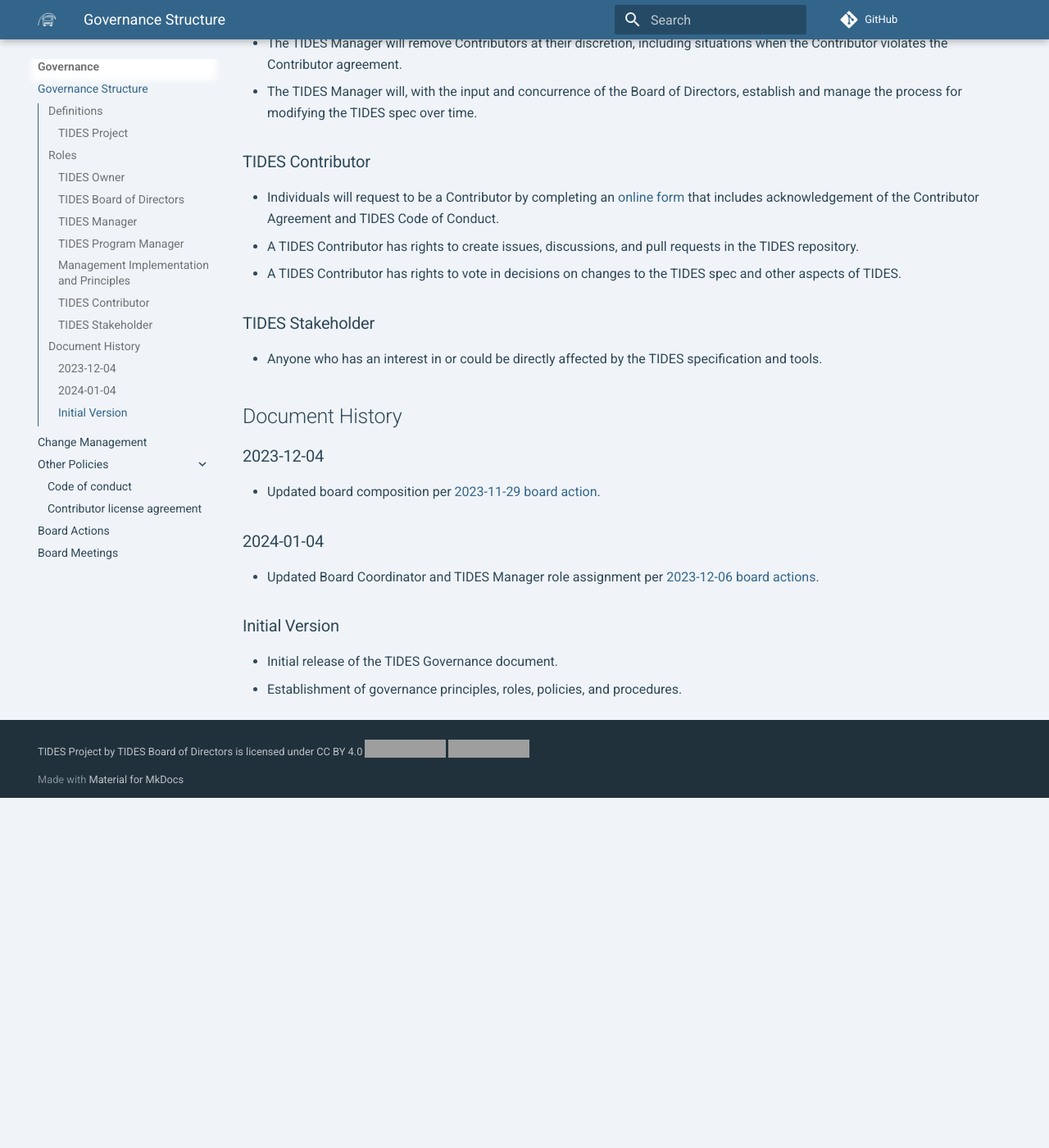
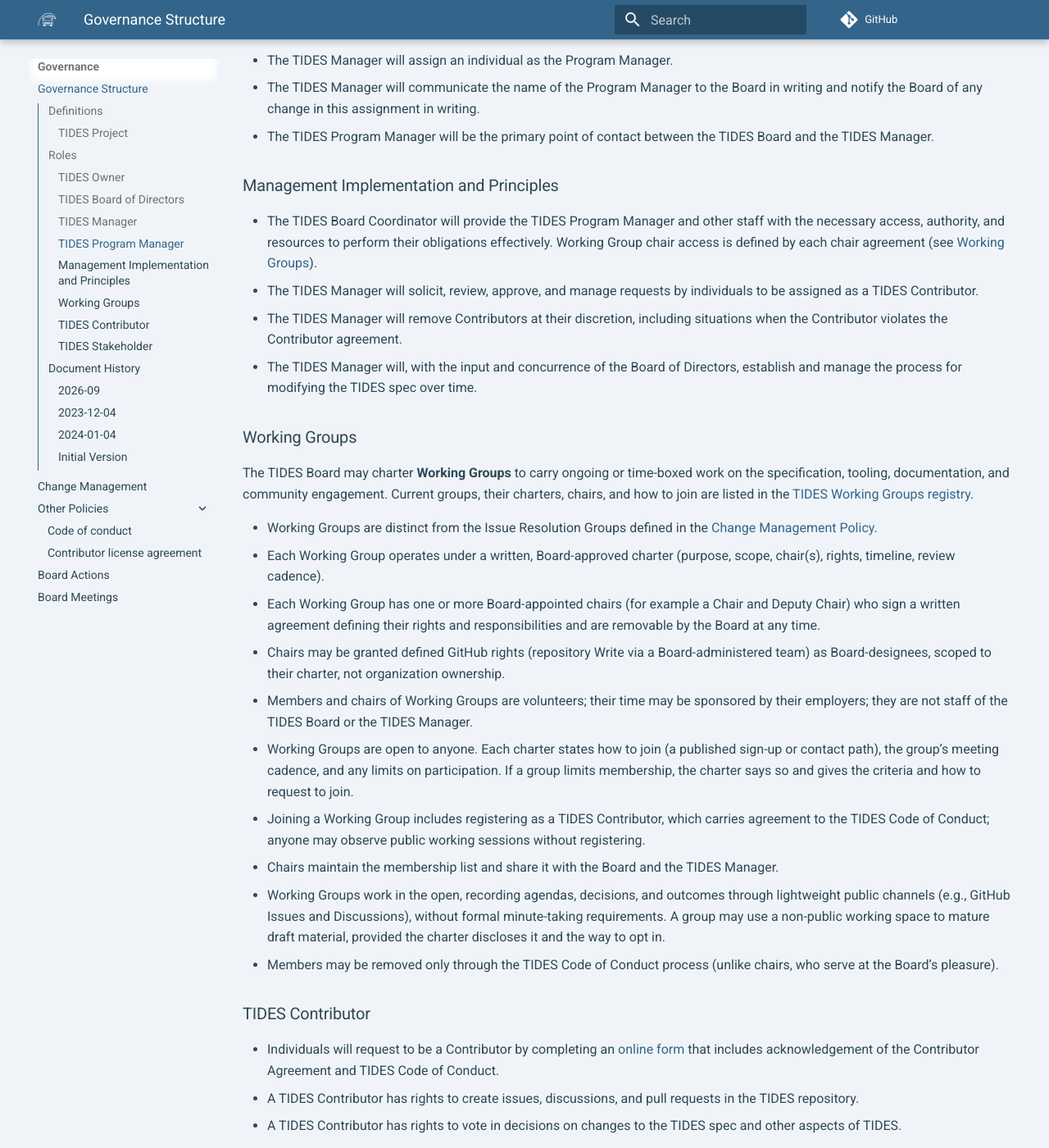
Before and after one commit to gtfs-zone/TIDES, an MkDocs documentation site: the page built from docs/governance.md, in a window 1280 px wide and 1400 px high, scrolled down 3252 px. Shown: the whole window at 82% size. Built offline with MkDocs 1.6.1 and Material for MkDocs 9.7.7, drawn with Linux system fonts in a browser that asks for light colours; nearby versions of some CDN libraries; comment, search, counter and statistics services are not loaded; the version menu is left out; before the commit the page ends 4225 px from its top, so only the background shows below that; some of the changed text lies outside the part shown; grey boxes are pictures that could not be loaded.

Commit message:
docs: update governance roles, board cadence, and add working groups section per 2026-08-27 board approval

```diff
--- a/docs/governance.md
+++ b/docs/governance.md
@@ -4,10 +4,11 @@ Governance of the TIDES Project is achieved through the definition and filling o
 
 | **Role** | **Who** |
 | -------- | ----- |
-| [TIDES Board](#tides-board-of-directors) | <ul><li>[Michael Eichler](https://github.com/planitmichael), [Washington Metropolitan Area Transit Authority](https://hwww.wmata.com/)</li><li>[Evan Siroky](https://github.com/evansiroky), [Caltrans](https://dot.ca.gov)</li><li>[John Levin](https://github.com/jlstpaul)</li><li>[Elizabeth Sall](https://github.com/e-lo), [UrbanLabs LLC](https://urbanlabs.io)</li><li>[Gabriel Sánchez Martinez](https://github.com/gabriel-korbato), [Korbato](https://korbato.com/)</li></ul> |
+| [TIDES Board](#tides-board-of-directors) | <ul><li>[Michael Eichler](https://github.com/planitmichael), retired (formerly [Washington Metropolitan Area Transit Authority](https://www.wmata.com/))</li><li>[Evan Siroky](https://github.com/evansiroky), [Caltrans](https://dot.ca.gov)</li><li>[John Levin](https://github.com/jlstpaul)</li><li>[Elizabeth Sall](https://github.com/e-lo), [UrbanLabs LLC](https://urbanlabs.io)</li><li>[Gabriel Sánchez Martinez](https://github.com/gabriel-korbato), [Korbato](https://korbato.com/)</li></ul> |
 | [TIDES Board Coordinator](#board-coordinator) | [John Levin](https://github.com/jlstpaul) |
 | [TIDES Manager](#tides-manager) | [MobilityData](https://mobilitydata.org) |
-| [TIDES Program Manager](#tides-program-manager) | [Christopher Yamas](https://github.com/chrisyamas), MobilityData Contractor |
+| [TIDES Program Manager](#tides-program-manager) | [Carl Fredlund](https://github.com/carlfredl), [MobilityData](https://mobilitydata.org) |
+| [Working Groups](#working-groups) | Chartered by the TIDES Board. Current groups, their charters, chairs, and how to join are listed in the [TIDES Working Groups registry](governance/working-groups.md). |
 | [TIDES Contributor](#tides-contributor) | [List of Contributors](development.md#contributors.md) |
 | [TIDES Stakeholder](#tides-stakeholder) | Anyone who has an interest in or could be directly affected by the TIDES specification and tools. |
 
@@ -34,14 +35,14 @@ TIDES is collectively owned and governed by a Board of Directors.
 
 ### TIDES Board of Directors
 
-TIDES is governed by a Board of Directors. The Board meets roughly one a month and has a [public agenda and minutes](https://docs.google.com/document/d/1C-qynGan-jh4z1bJH_Qv3mJX0lXCHHKkzdrEgJzl3QY/edit?usp=sharing).
+TIDES is governed by a Board of Directors. The Board holds quarterly strategic meetings with the TIDES Manager; the Board Coordinator may convene additional Board meetings as needed. The Board has a [public agenda and minutes](https://docs.google.com/document/d/1C-qynGan-jh4z1bJH_Qv3mJX0lXCHHKkzdrEgJzl3QY/edit?usp=sharing).
 
 #### Board Membership
 
 - Members of the Board decide the number of positions on the Board.
 - Members of the Board select individuals to fill open positions on the Board.
 - Members of the Board may remove any individual from the Board.
-- Members of the Board will each be assigned as an “Owner” of the GitHub Organization for TIDES-transit.
+- The TIDES Board Coordinator is responsible for maintaining control of and managing core TIDES assets, including the GitHub organization, the tides-transit.org domain, cloud data storage resources, and other similar assets.
 
 #### Board Coordinator
 
@@ -63,6 +64,8 @@ TIDES is governed by a Board of Directors. The Board meets roughly one a month a
     - Review and approve each new release of TIDES.
     - Manage Urgent Changes to the standard in collaboration with the TIDES Manager.
     - Resolve issues that arise during the Change Management process that cannot be addressed by the TIDES Manager.
+    - Charter Working Groups and approve their written charters.
+    - Appoint Working Group chairs and approve each chair’s written agreement.
 
 #### Board Member Role and Term
 
@@ -81,6 +84,7 @@ TIDES is governed by a Board of Directors. The Board meets roughly one a month a
 - The Board will execute a Memorandum of Understanding with the TIDES Manager that outlines the roles, responsibilities, and limitations of the management role.
 - The Board may change the management of TIDES at any time for any reason.
 - When there is no TIDES Manager assigned, the Board will take over management in the interim.
+- The TIDES Manager conducts its activities in coordination and collaboration with Working Groups and other entities chartered by the Board, and makes reasonable accommodations within its existing responsibilities (for example, GitHub access for Working Group chairs). The Manager is not responsible for staffing or facilitating Working Groups.
 
 ### TIDES Program Manager
 
@@ -90,10 +94,25 @@ TIDES is governed by a Board of Directors. The Board meets roughly one a month a
 
 ### Management Implementation and Principles
 
-- The TIDES Program Manager will be assigned as an Owner of the GitHub Organization for TIDES (along with each member of the Board).
+- The TIDES Board Coordinator will provide the TIDES Program Manager and other staff with the necessary access, authority, and resources to perform their obligations effectively. Working Group chair access is defined by each chair agreement (see [Working Groups](#working-groups)).
 - The TIDES Manager will solicit, review, approve, and manage requests by individuals to be assigned as a TIDES Contributor.
 - The TIDES Manager will remove Contributors at their discretion, including situations when the Contributor violates the Contributor agreement.
 - The TIDES Manager will, with the input and concurrence of the Board of Directors, establish and manage the process for modifying the TIDES spec over time.
+
+### Working Groups
+
+The TIDES Board may charter **Working Groups** to carry ongoing or time-boxed work on the specification, tooling, documentation, and community engagement. Current groups, their charters, chairs, and how to join are listed in the [TIDES Working Groups registry](governance/working-groups.md).
+
+- Working Groups are distinct from the Issue Resolution Groups defined in the [Change Management Policy](governance/policies/change-management.md).
+- Each Working Group operates under a written, Board-approved charter (purpose, scope, chair(s), rights, timeline, review cadence).
+- Each Working Group has one or more Board-appointed chairs (for example a Chair and Deputy Chair) who sign a written agreement defining their rights and responsibilities and are removable by the Board at any time.
+- Chairs may be granted defined GitHub rights (repository Write via a Board-administered team) as Board-designees, scoped to their charter, not organization ownership.
+- Members and chairs of Working Groups are volunteers; their time may be sponsored by their employers; they are not staff of the TIDES Board or the TIDES Manager.
+- Working Groups are open to anyone. Each charter states how to join (a published sign-up or contact path), the group’s meeting cadence, and any limits on participation. If a group limits membership, the charter says so and gives the criteria and how to request to join.
+- Joining a Working Group includes registering as a TIDES Contributor, which carries agreement to the TIDES Code of Conduct; anyone may observe public working sessions without registering.
+- Chairs maintain the membership list and share it with the Board and the TIDES Manager.
+- Working Groups work in the open, recording agendas, decisions, and outcomes through lightweight public channels (e.g., GitHub Issues and Discussions), without formal minute-taking requirements. A group may use a non-public working space to mature draft material, provided the charter discloses it and the way to opt in.
+- Members may be removed only through the TIDES Code of Conduct process (unlike chairs, who serve at the Board’s pleasure).
 
 ### TIDES Contributor
 
@@ -106,6 +125,11 @@ TIDES is governed by a Board of Directors. The Board meets roughly one a month a
 - Anyone who has an interest in or could be directly affected by the TIDES specification and tools.
 
 ## Document History
+
+### 2026-09
+
+- Updated per the [2026-08-27 Board approval](https://docs.google.com/document/d/1C-qynGan-jh4z1bJH_Qv3mJX0lXCHHKkzdrEgJzl3QY/edit?usp=sharing): added the Working Groups section and registry, updated Board meeting cadence, GitHub organization asset language, TIDES Manager coordination with Working Groups, Board decisions list, and management implementation language.
+- Updated the TIDES Program Manager assignment to Carl Fredlund, MobilityData, and Board member affiliations.
 
 ### 2023-12-04
 
```
